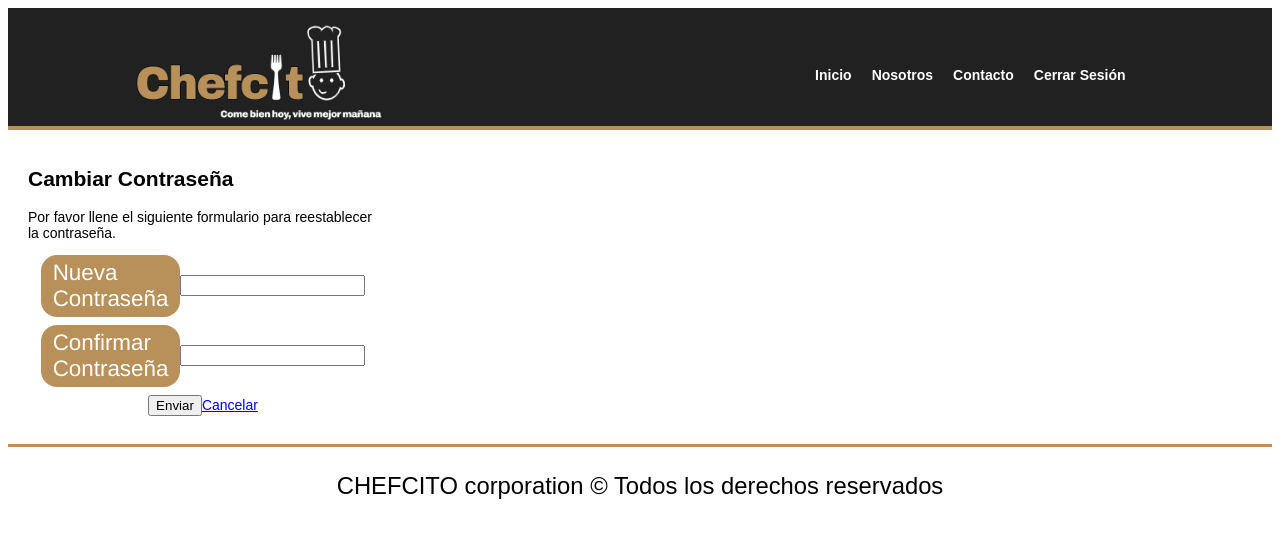
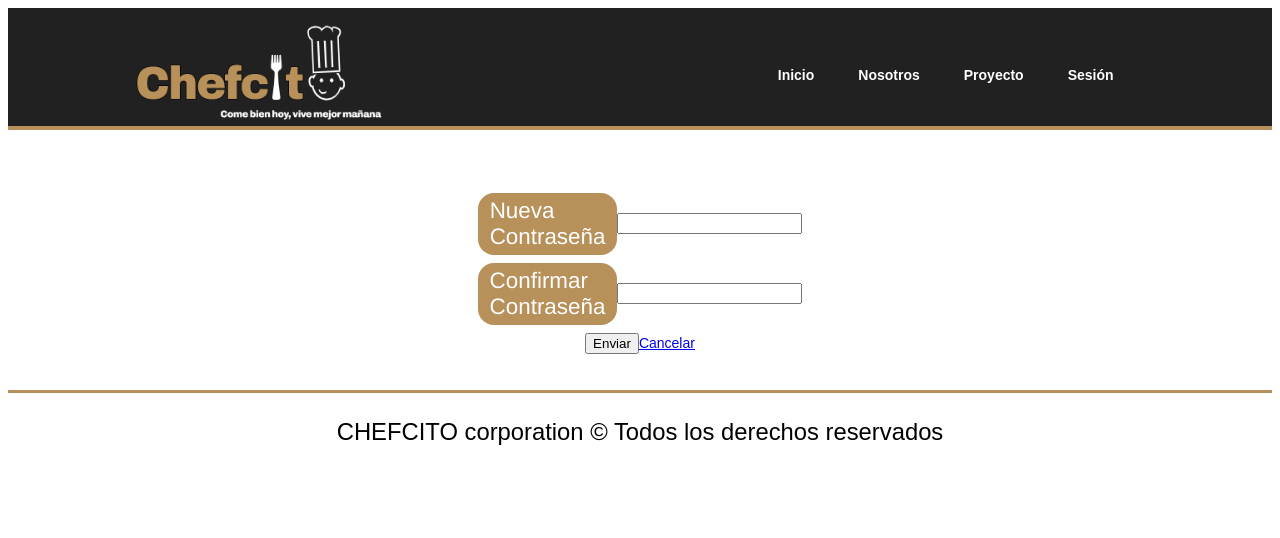
Before and after one commit to juandevia/IOT-pagina-web, a PHP site: page /reset_password.php in a window 1280 px wide. Shown: the top 538 px of the page. Run offline with PHP 8.4, Linux system fonts and the light colour scheme; the visitor is signed in with stand-in values (Sample User, id 1); data that the repository does not hold is empty.

Commit message:
Update reset_password.php

```diff
--- a/reset_password.php
+++ b/reset_password.php
@@ -112,19 +112,27 @@ if($_SERVER["REQUEST_METHOD"] == "POST"){
             <a href="index.html">
                 <img src= "img/logo.png" alt="logo" width="250" height="100">
             </a>
-            <ul><!--lista no ordenanda con los enlaces-->
+            <ul class="nav"><!--lista no ordenanda con los enlaces-->
                 <li><a href="index.html">Inicio </a></li>
                 <li><a href="nosotrosl.html">Nosotros</a></li>
-                <li><a href="contacto.html">Contacto</a></li>
+                <li><a href="contacto.html">Proyecto</a></li>
+                <li><a href="welcome.php">Sesión</a>
+                    <ul>
+                        <li><a href="reset_password.php">Cambiar contraseña</a></li>
+                        <li><a href="data.php">Datos usuario</a></li>
                         <li><a href="logout.php">Cerrar Sesión</a></li>
+                    </ul>
+                </li>
             </ul>
         </nav>
     </header>
 
     <!-- Clase para crear el formulario de reestablecimiento de contraseña -->
+    <div class= "form-group">
             <div class="wrapper">
-        <h2>Cambiar Contraseña</h2>
-        <p>Por favor llene el siguiente formulario para reestablecer la contraseña.</p>
+                <div class="form-group">
+                    <h2>   </h2>
+                </div>
                 <!-- Se crea el formulario para ser enviado a al codigo php -->
                 <form action="<?php echo htmlspecialchars($_SERVER["PHP_SELF"]); ?>" method="post">
                     <div class="form-group">
@@ -143,6 +151,7 @@ if($_SERVER["REQUEST_METHOD"] == "POST"){
                     </div>
                 </form>
             </div>
+     </div>
 
         <!--El pie de pagina -->
     <footer>
```
Lines whose indentation alone changed are shown as unchanged.
